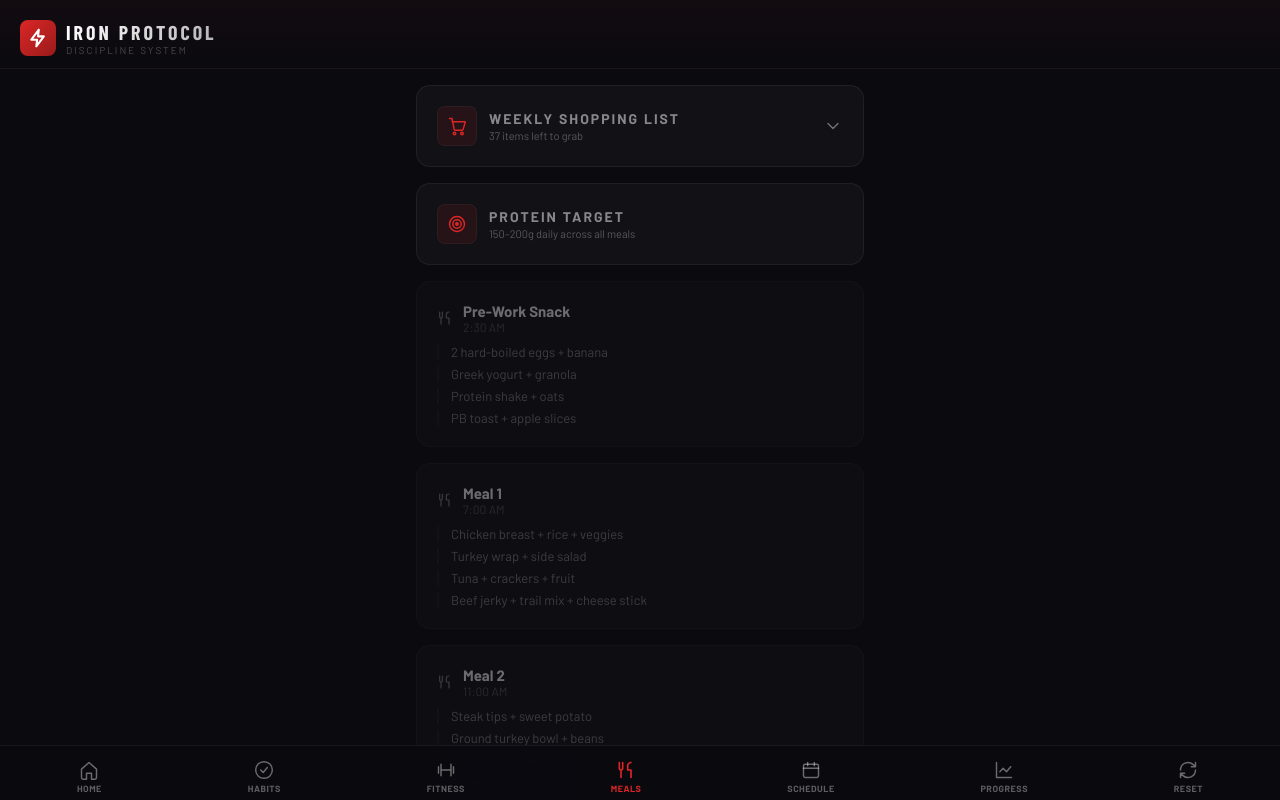
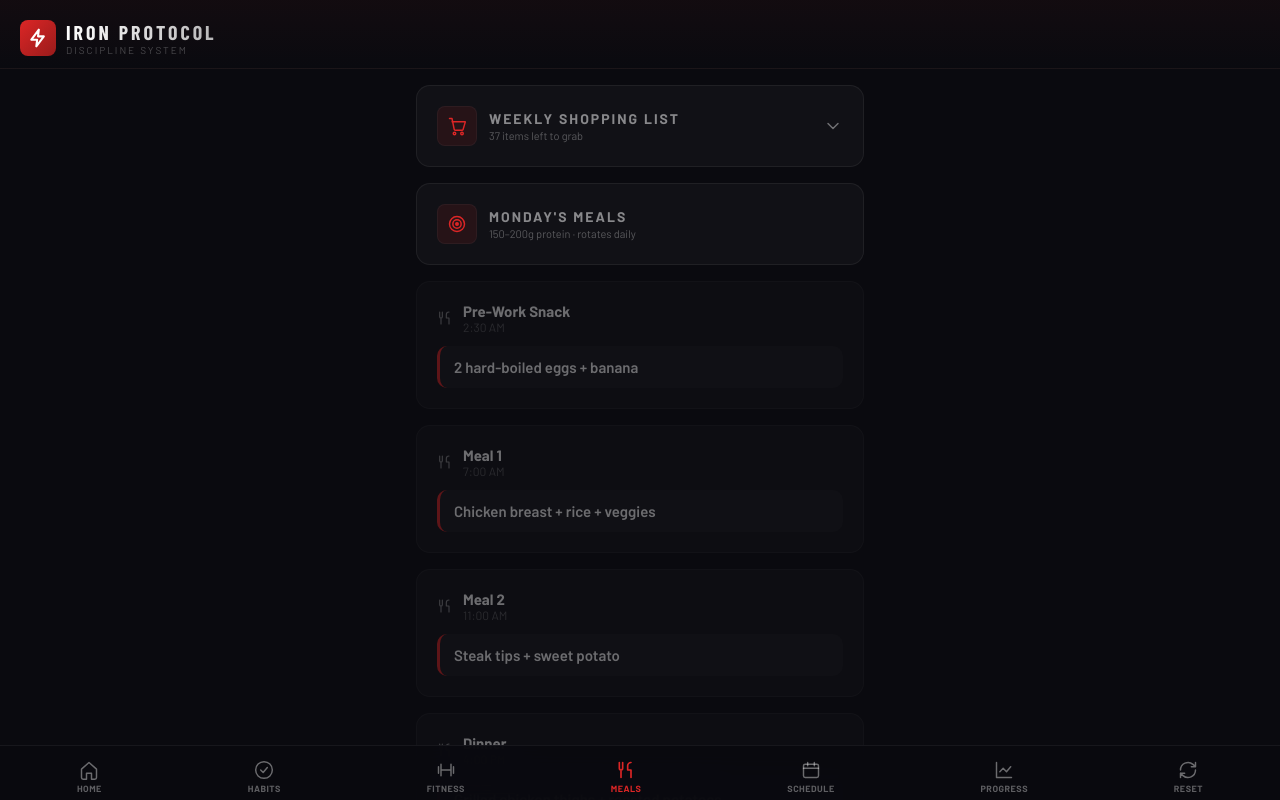
Before and after one commit to lambertdunham895-alt/iron-protocol, a React (Vite) app: page / in a window 1280 px wide. Both pictures are taken after a click on the button "MEALS". Shown: the top 800 px of the page. Built offline with nearby package versions, Linux system fonts and the light colour scheme; a web font is replaced by a local one.

Commit message:
Update App.jsx

```diff
--- a/src/App.jsx
+++ b/src/App.jsx
@@ -911,6 +911,13 @@ function ShoppingList({ shopping, setShopping }) {
 
 function MealsTab({ shopping, setShopping }) {
   const now = getCurrentMinutes();
+  const [showWeek, setShowWeek] = useState(false);
+
+  const dayName = getDayName();
+  // Rotation index anchored to Monday (Mon=0), so Monday's pre-work snack is the first option.
+  const rot = (new Date().getDay() + 6) % 7;
+  const dishFor = (meal, dayRot) => meal.suggestions[dayRot % meal.suggestions.length];
+
   return (
     <div style={{ display: "flex", flexDirection: "column", gap: 16 }}>
       <ShoppingList shopping={shopping} setShopping={setShopping} />
@@ -919,8 +926,8 @@ function MealsTab({ shopping, setShopping }) {
         <div style={{ display: "flex", alignItems: "center", gap: 12 }}>
           <IconTile name="target" color="#dc2626" bg="rgba(220,38,38,0.1)" size={40} />
           <div>
-            <div style={{ fontSize: 14, fontWeight: 700, textTransform: "uppercase", letterSpacing: 2, color: "rgba(255,255,255,0.5)" }}>Protein Target</div>
-            <div style={{ fontSize: 11, color: "rgba(255,255,255,0.3)", marginTop: 2 }}>150–200g daily across all meals</div>
+            <div style={{ fontSize: 14, fontWeight: 700, textTransform: "uppercase", letterSpacing: 2, color: "rgba(255,255,255,0.5)" }}>{dayName}'s Meals</div>
+            <div style={{ fontSize: 11, color: "rgba(255,255,255,0.3)", marginTop: 2 }}>150–200g protein · rotates daily</div>
           </div>
         </div>
       </div>
@@ -929,13 +936,14 @@ function MealsTab({ shopping, setShopping }) {
         const mealMin = timeToMinutes(meal.time);
         const isPast = mealMin < now;
         const isNext = !isPast && (i === 0 || timeToMinutes(MEALS[i-1].time) < now);
+        const dish = dishFor(meal, rot);
         return (
           <div key={i} style={{
             ...styles.card,
             border: isNext ? "1px solid rgba(220,38,38,0.3)" : "1px solid rgba(255,255,255,0.06)",
             opacity: isPast ? 0.4 : 1,
           }}>
-            <div style={{ display: "flex", justifyContent: "space-between", alignItems: "center", marginBottom: 10 }}>
+            <div style={{ display: "flex", justifyContent: "space-between", alignItems: "center", marginBottom: 12 }}>
               <div style={{ display: "flex", alignItems: "center", gap: 10 }}>
                 <Icon name="utensils" size={16} color={isNext ? "#dc2626" : "rgba(255,255,255,0.5)"} />
                 <div>
@@ -949,16 +957,59 @@ function MealsTab({ shopping, setShopping }) {
                 </span>
               )}
             </div>
-            <div style={{ display: "flex", flexDirection: "column", gap: 6 }}>
-              {meal.suggestions.map((s, j) => (
-                <div key={j} style={{ fontSize: 13, color: "rgba(255,255,255,0.5)", paddingLeft: 12, borderLeft: "2px solid rgba(255,255,255,0.06)" }}>
-                  {s}
-                </div>
-              ))}
+            {/* Single assigned dish for today */}
+            <div style={{
+              fontSize: 15, fontWeight: 600, color: "#fff",
+              padding: "12px 14px", borderRadius: 10,
+              background: "rgba(255,255,255,0.03)",
+              borderLeft: "3px solid #dc2626",
+            }}>
+              {dish}
             </div>
           </div>
         );
       })}
+
+      {/* Collapsible full-week rotation for planning / prep */}
+      <div style={styles.card}>
+        <button onClick={() => setShowWeek(s => !s)} style={{
+          display: "flex", alignItems: "center", gap: 12, width: "100%",
+          background: "none", border: "none", cursor: "pointer", padding: 0, textAlign: "left",
+        }}>
+          <IconTile name="calendar" color="rgba(255,255,255,0.7)" bg="rgba(255,255,255,0.05)" size={40} />
+          <div style={{ flex: 1 }}>
+            <div style={{ fontSize: 14, fontWeight: 700, textTransform: "uppercase", letterSpacing: 2, color: "rgba(255,255,255,0.5)" }}>This Week's Rotation</div>
+            <div style={{ fontSize: 11, color: "rgba(255,255,255,0.3)", marginTop: 2 }}>See what's coming each day</div>
+          </div>
+          <Icon name="chevronDown" size={20} color="rgba(255,255,255,0.4)" style={{ transform: showWeek ? "rotate(180deg)" : "none", transition: "transform 0.2s" }} />
+        </button>
+
+        {showWeek && (
+          <div style={{ marginTop: 16, display: "flex", flexDirection: "column", gap: 14 }}>
+            {["Monday","Tuesday","Wednesday","Thursday","Friday","Saturday","Sunday"].map((dName, dIdx) => {
+              const isToday = dName === dayName;
+              return (
+                <div key={dIdx}>
+                  <div style={{
+                    fontSize: 12, fontWeight: 700, textTransform: "uppercase", letterSpacing: 1.5,
+                    color: isToday ? "#dc2626" : "rgba(255,255,255,0.45)", marginBottom: 6,
+                  }}>
+                    {dName}{isToday ? " · Today" : ""}
+                  </div>
+                  <div style={{ display: "flex", flexDirection: "column", gap: 4 }}>
+                    {MEALS.map((meal, mIdx) => (
+                      <div key={mIdx} style={{ display: "flex", gap: 8, fontSize: 12.5 }}>
+                        <span style={{ color: "rgba(255,255,255,0.35)", width: 62, flexShrink: 0 }}>{meal.time.replace(":00","")}</span>
+                        <span style={{ color: "rgba(255,255,255,0.7)" }}>{dishFor(meal, dIdx)}</span>
+                      </div>
+                    ))}
+                  </div>
+                </div>
+              );
+            })}
+          </div>
+        )}
+      </div>
     </div>
   );
 }
```
